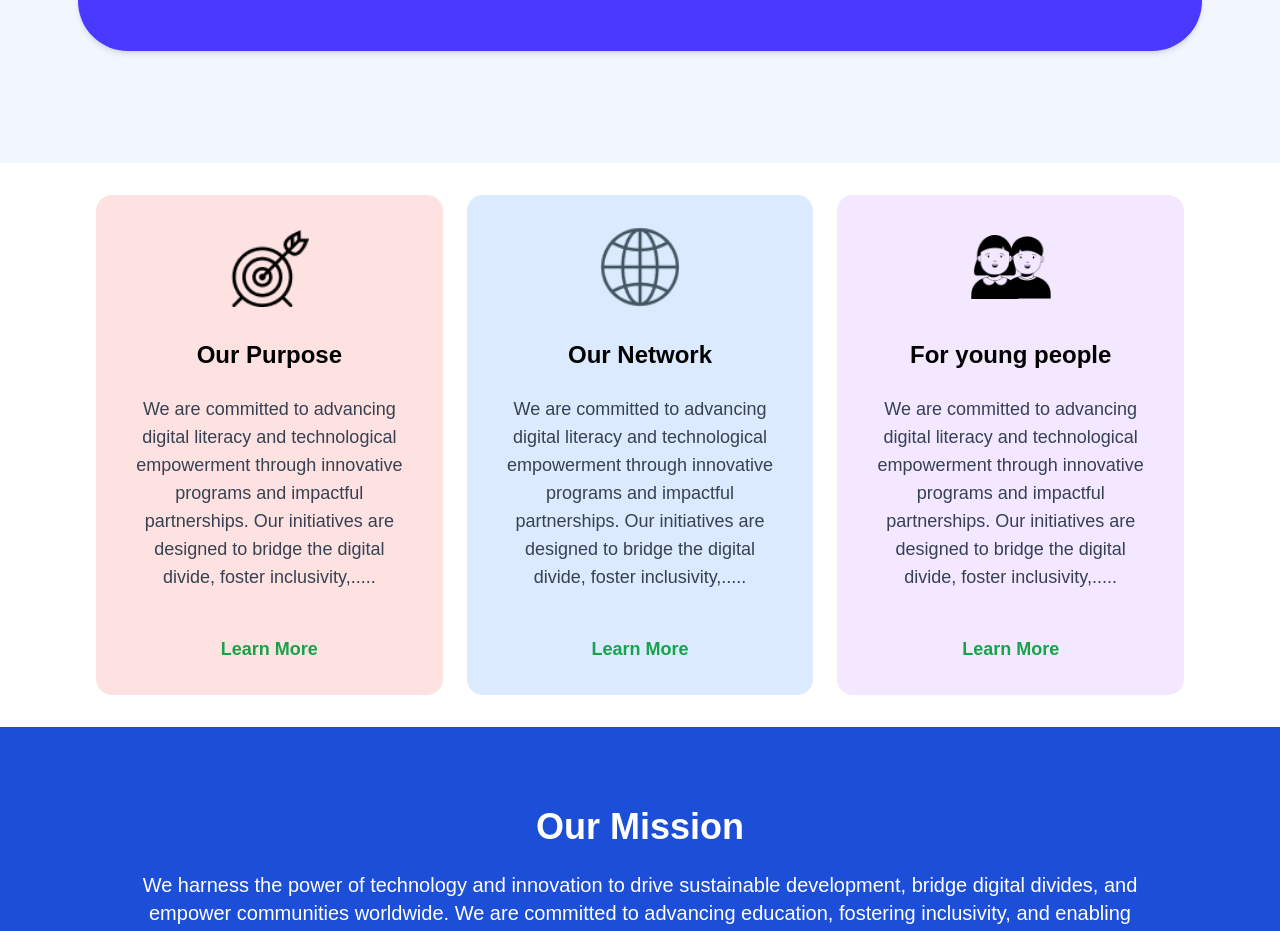
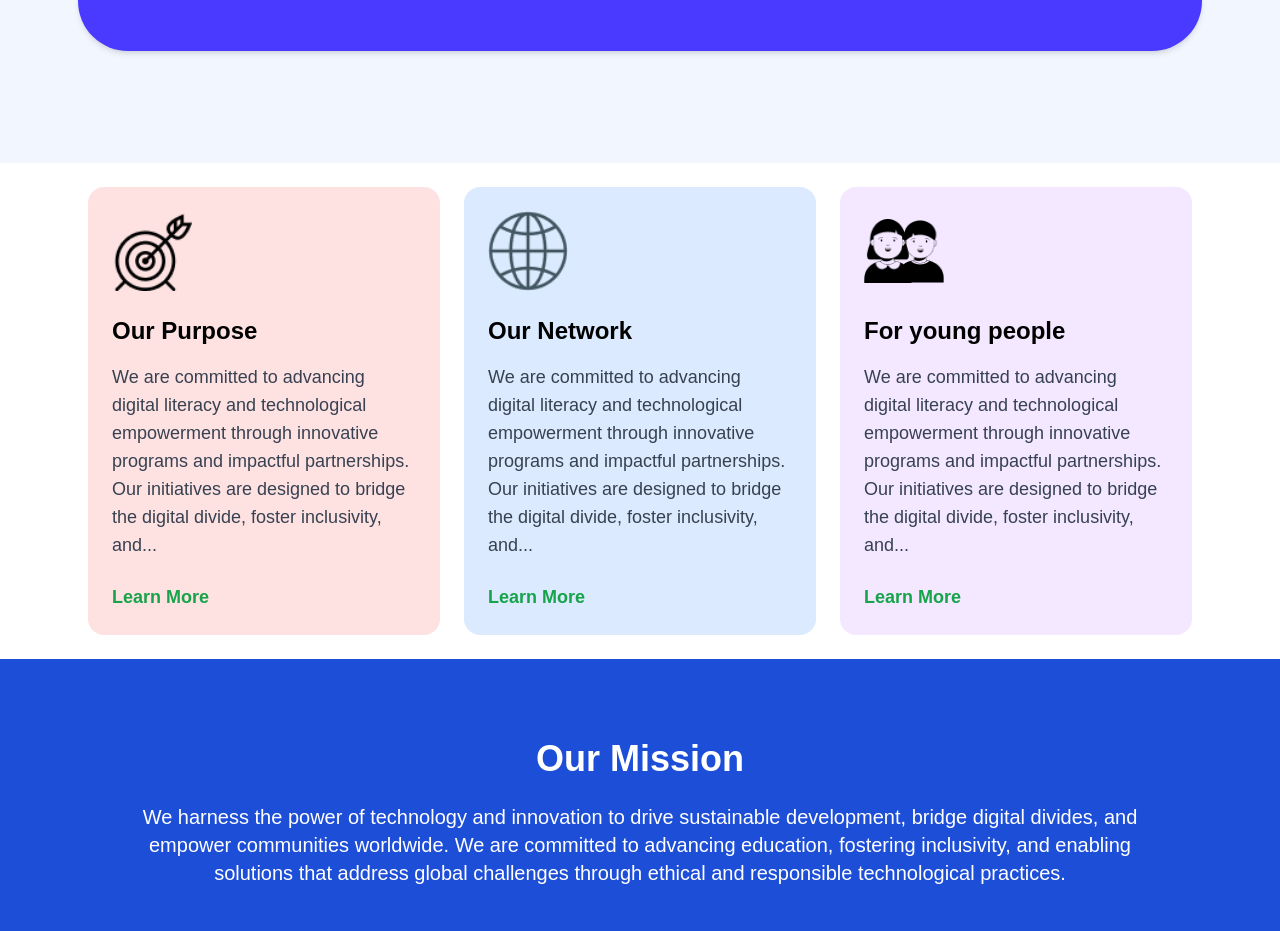
Before and after one commit to Taiwozeez/united_impact_solution, a React (Vite) app: page / in a window 1280 px wide. Shown: the part 1355-2286 px from the top of the page. Built offline with nearby package versions, Linux system fonts and the light colour scheme.

Commit message:
Update Cards.tsx

```diff
--- a/src/components/Home/Cards.tsx
+++ b/src/components/Home/Cards.tsx
@@ -1,4 +1,4 @@
-// import React from 'react';
+import React from 'react';
 
 interface CardProps {
   icon: string;
@@ -8,19 +8,19 @@ interface CardProps {
 
 const Card: React.FC<CardProps> = ({ icon, title, bgColor }) => {
   return (
-    <div className={`p-8 rounded-2xl ${bgColor} text-center w-full sm:w-[34%] h-[500px] flex flex-col justify-between mx-auto max-w-sm`}>
+    <div className={`p-6 rounded-2xl ${bgColor} text-center sm:text-left w-full max-w-xs sm:max-w-sm min-h-[400px] flex flex-col justify-between mx-auto`}>
       <div>
-        <div className="flex justify-center mb-8">
-          <img src={icon} alt="" className="object-contain w-20 h-20" />
+        <div className="flex justify-center mb-6 sm:justify-start">
+          <img src={icon} alt="" className="object-contain w-16 h-16 sm:w-20 sm:h-20" />
         </div>
-        <h2 className="mb-6 text-2xl font-bold">{title}</h2>
-        <p className="mb-8 text-lg text-gray-700">
+        <h2 className="mb-4 text-xl font-bold sm:text-2xl">{title}</h2>
+        <p className="mb-6 text-sm text-gray-700 sm:text-lg">
           We are committed to advancing digital literacy and technological empowerment
           through innovative programs and impactful partnerships. Our initiatives are
-          designed to bridge the digital divide, foster inclusivity,.....
+          designed to bridge the digital divide, foster inclusivity, and...
         </p>
       </div>
-      <a href="#" className="text-lg font-bold text-green-600 hover:underline">
+      <a href="#" className="text-sm font-bold text-green-600 sm:text-lg hover:underline">
         Learn More
       </a>
     </div>
@@ -29,25 +29,13 @@ const Card: React.FC<CardProps> = ({ icon, title, bgColor }) => {
 
 export default function InfoCards() {
   const cards: CardProps[] = [
-    {
-      icon: "/images/darticon.png",
-      title: "Our Purpose",
-      bgColor: "bg-red-100",
-    },
-    {
-      icon: "/images/globeicon.png",
-      title: "Our Network",
-      bgColor: "bg-blue-100",
-    },
-    {
-      icon: "/images/peopleicon.png",
-      title: "For young people",
-      bgColor: "bg-purple-100",
-    },
+    { icon: "/images/darticon.png", title: "Our Purpose", bgColor: "bg-red-100" },
+    { icon: "/images/globeicon.png", title: "Our Network", bgColor: "bg-blue-100" },
+    { icon: "/images/peopleicon.png", title: "For young people", bgColor: "bg-purple-100" },
   ];
 
   return (
-    <div className="flex flex-col items-stretch justify-center max-w-6xl gap-6 p-8 mx-auto sm:flex-row">
+    <div className="grid max-w-6xl gap-6 p-6 mx-auto sm:grid-cols-2 lg:grid-cols-3">
       {cards.map((card, index) => (
         <Card key={index} {...card} />
       ))}
```
